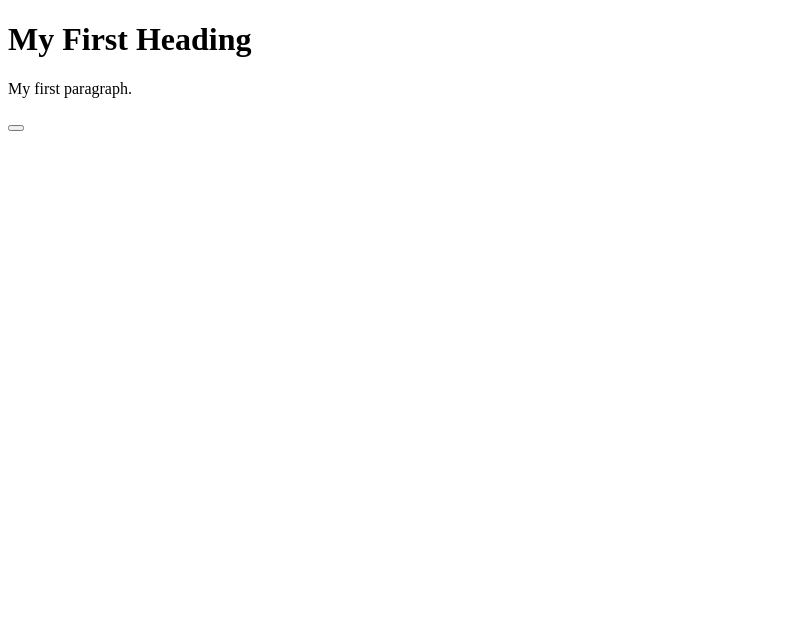
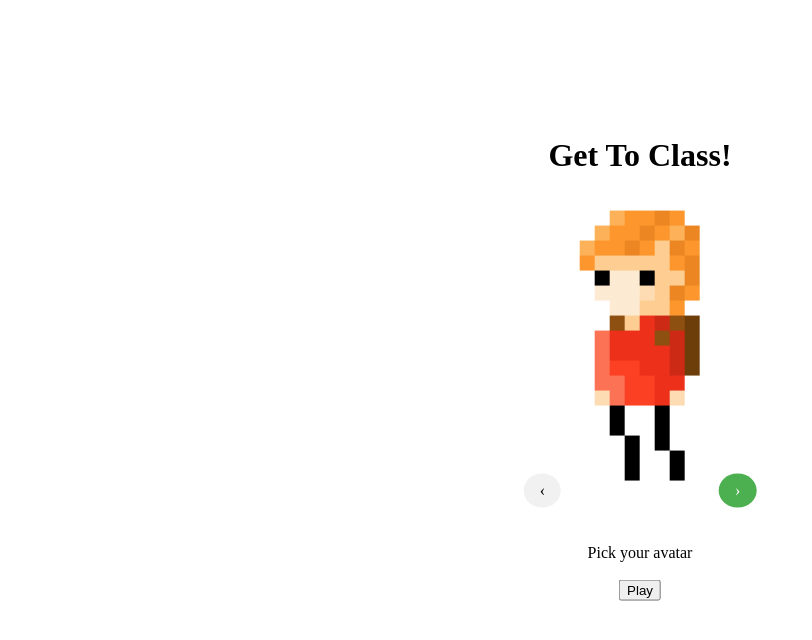
Before and after one commit to kjbowman00/VioletHackSpring2021, a website: page public/index.html in a window 1280 px wide. Shown: the whole page, without its empty margins (0-812 px from the left). Drawn offline with nearby package versions, Linux system fonts and the light colour scheme; no server answers.

Commit message:
maine menue

```diff
--- a/public/index.html
+++ b/public/index.html
@@ -12,14 +12,27 @@
 
 
 	<div id="main_menu_box">
-		<h1>My First Heading</h1>
-		<p>My first paragraph.</p>
-		<button></button>
+		<div id="center">
+		<h1>Get To Class!</h1>
+
+		<div id="options">
+			<a href="#" class="previous round">&#8249;</a>
+			<img src="Avatars/boy11.png">
+			<a href="#" class="next round">&#8250;</a>
+		</div>
+
+		<br>
+		<br>
+		<p1>Pick your avatar</p1>
+		<br>
+		<br>
+		<button>Play</button>
 	</div>
 
 	<div id="game_box">
 		<canvas id="game_canvas"></canvas>
 	</div>
+	</div>
 
 </body>
 </html>
--- a/public/styles.css
+++ b/public/styles.css
@@ -9,3 +9,54 @@
 		top: 0px;
 		left: 0px;
 	}
+
+	#main_menu_box{
+		text-align: center;
+		height: 700px;
+ 		position: relative;
+  		/* border: 3px solid green; */
+	}
+
+	#center{
+		margin: 0;
+		position: absolute;
+		top: 50%;
+		left: 50%;
+		-ms-transform: translate(-50%, -50%);
+		transform: translate(-50%, -50%);
+	}
+
+
+	#options{
+		/* text-align: center;
+		padding: none;
+		width:300px;
+		height:400px;
+		justify-content: center; */
+	}
+
+	a {
+		text-decoration: none;
+		display: inline-block;
+		padding: 8px 16px;
+	  }
+
+	  a:hover {
+		background-color: #ddd;
+		color: black;
+	  }
+
+	  .previous {
+		background-color: #f1f1f1;
+		color: black;
+	  }
+
+	  .next {
+		background-color: #4CAF50;
+		color: white;
+	  }
+
+	  .round {
+		border-radius: 50%;
+	  }
+	  /*{border: 1px solid #000000}
```
Also changed, not shown: 2 other files.
